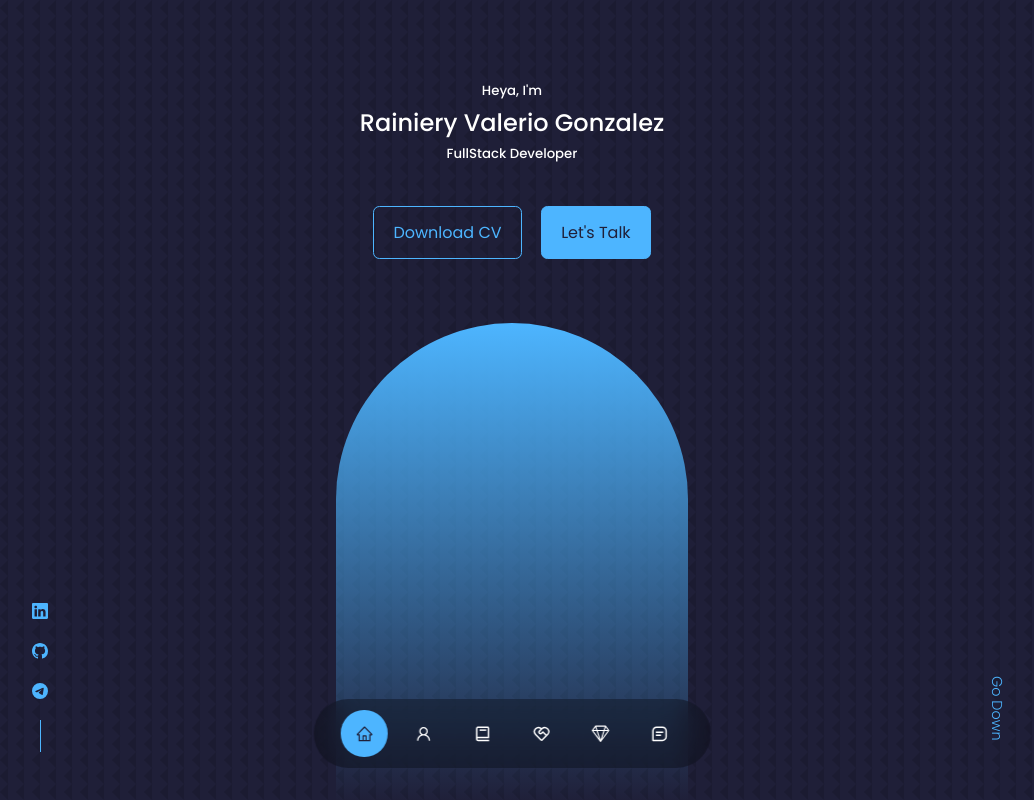
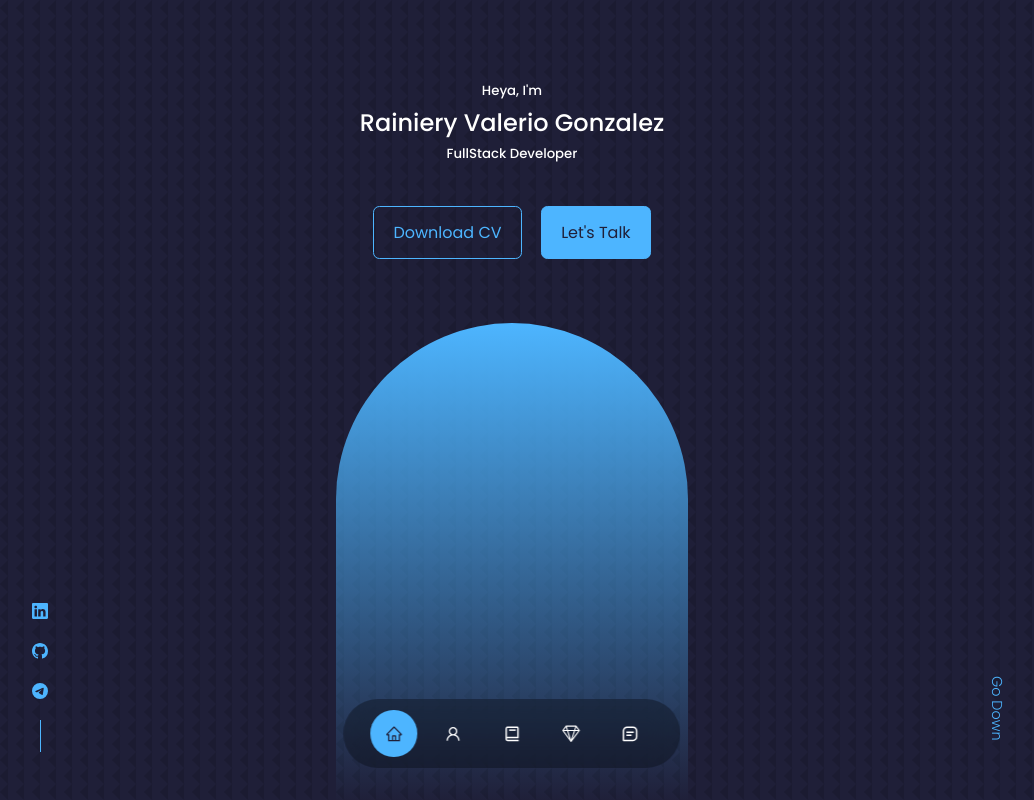
Before and after one commit to Seventty/react_portfolio, a React (Create React App) app: page / in a window 1280 px wide. Shown: the top 800 px of the page, without its empty margins (128-1162 px from the left). Built offline with nearby package versions, Linux system fonts and the light colour scheme.

Commit message:
services hided

```diff
--- a/src/components/nav/Nav.tsx
+++ b/src/components/nav/Nav.tsx
@@ -2,7 +2,7 @@ import React from "react";
 import "./nav.css";
 import { AiOutlineHome, AiOutlineUser } from "react-icons/ai";
 import { BiBook, BiMessageSquareDetail } from "react-icons/bi";
-import { RiServiceLine } from "react-icons/ri";
+// import { RiServiceLine } from "react-icons/ri";
 import { BsGem } from "react-icons/bs";
 import { useState } from "react";
 
@@ -32,13 +32,13 @@ const Nav = () => {
       >
         <BiBook />
       </a>
-      <a
+      {/* <a
         href="#services"
         onClick={() => setActiveNav("#services")}
         className={activeNav === "#services" ? "active" : ""}
       >
         <RiServiceLine />
-      </a>
+      </a> */}
       <a
         href="#portfolio"
         onClick={() => setActiveNav("#portfolio")}
```
